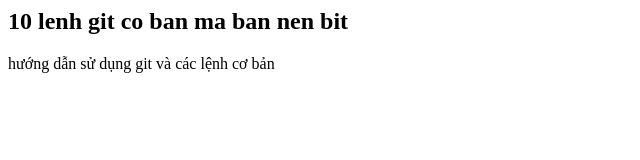
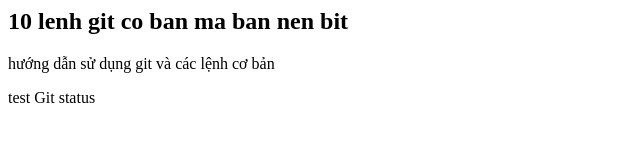
Before and after one commit to tubt2/Github_tubt2, a plain HTML site: page index.html in a window 1280 px wide. Shown: the whole page, without its empty margins (0-640 px from the left). Drawn offline with Linux system fonts and the light colour scheme.

Commit message:
add test status

```diff
--- a/index.html
+++ b/index.html
@@ -8,5 +8,6 @@
 <body>
     <h2> 10 lenh git co ban ma ban nen bit </h2>
     <p> hướng dẫn sử dụng git và các lệnh cơ bản </p>
+    <span> test Git status </span>
 </body>
 </html>
```
